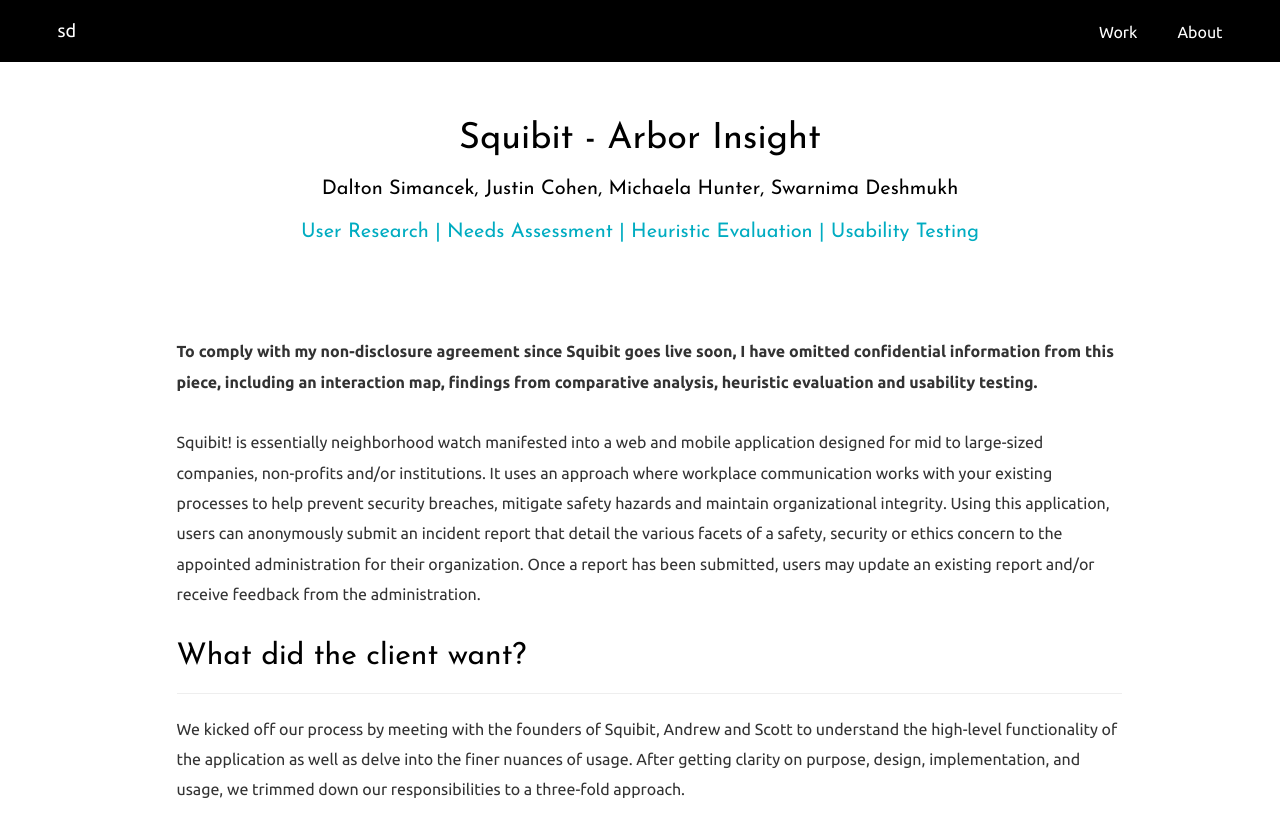
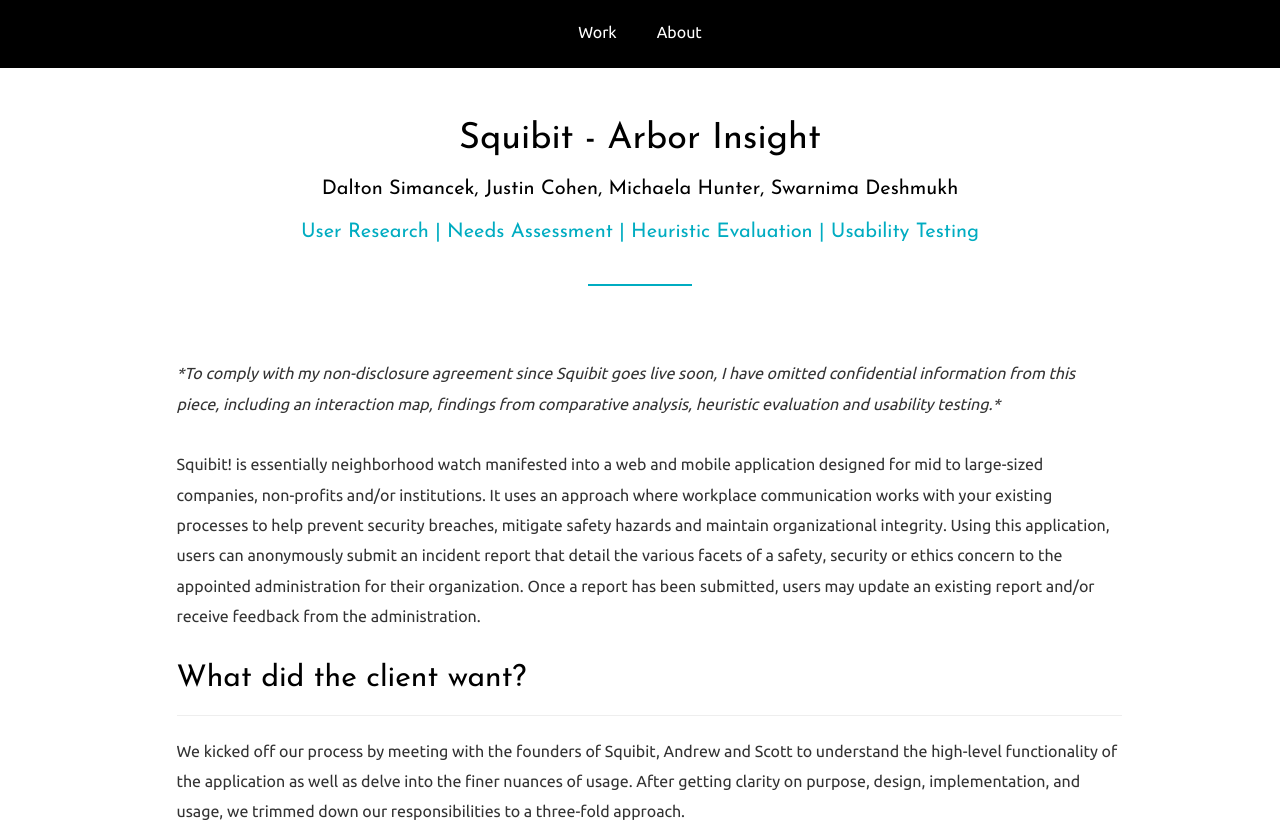
Before and after one commit to swarnimadeshmukh/swarnimadeshmukh.github.io, a website: page squibit.html in a window 1280 px wide. Shown: the top 830 px of the page. Drawn offline with nearby package versions, Linux system fonts and the light colour scheme.

Commit message:
Update squibit.html

```diff
--- a/squibit.html
+++ b/squibit.html
@@ -47,12 +47,12 @@
                     <span class="sr-only">Toggle navigation</span>
                     Menu <i class="fa fa-bars"></i>
                 </button> -->
-                <a class="navbar-brand" href="index.html">sd</a>
+<!--                 <a class="navbar-brand" href="index.html">sd</a> -->
             </div>
 
             <!-- Collect the nav links, forms, and other content for toggling -->
             <div class="collapse navbar-collapse" id="bs-example-navbar-collapse-1">
-                <ul class="nav navbar-nav navbar-right">
+                <ul class="nav navbar-nav">
                     <li>
                         <a href="index">Work</a>
                     </li>
@@ -83,12 +83,13 @@
         </div>
     </header>
 
+	 <hr style="width:8%; border: 1px solid #00ACC1;"/>
      <!-- Post Content -->
     <article>
         <div class="container">
             <div class="row">
                 <div class="col-md-10 col-md-offset-1">
-                      <p> <b> To comply with my non-disclosure agreement since Squibit goes live soon, I have omitted confidential information from this piece, including an interaction map, findings from comparative analysis, heuristic evaluation and usability testing.</b> </p>
+                      <p style="font-style:italic;">*To comply with my non-disclosure agreement since Squibit goes live soon, I have omitted confidential information from this piece, including an interaction map, findings from comparative analysis, heuristic evaluation and usability testing.*</p>
 
                     <p>Squibit! is essentially neighborhood watch manifested into a web and mobile application designed for mid to large-sized companies, non-profits and/or institutions. It uses an approach where workplace communication works with your existing processes to help prevent security breaches, mitigate safety hazards and maintain organizational integrity. Using this application, users can anonymously submit an incident report that detail the various facets of a safety, security or ethics concern to the appointed administration for their organization. Once a report has been submitted, users may update an existing report and/or receive feedback from the administration. </p>
 
```
